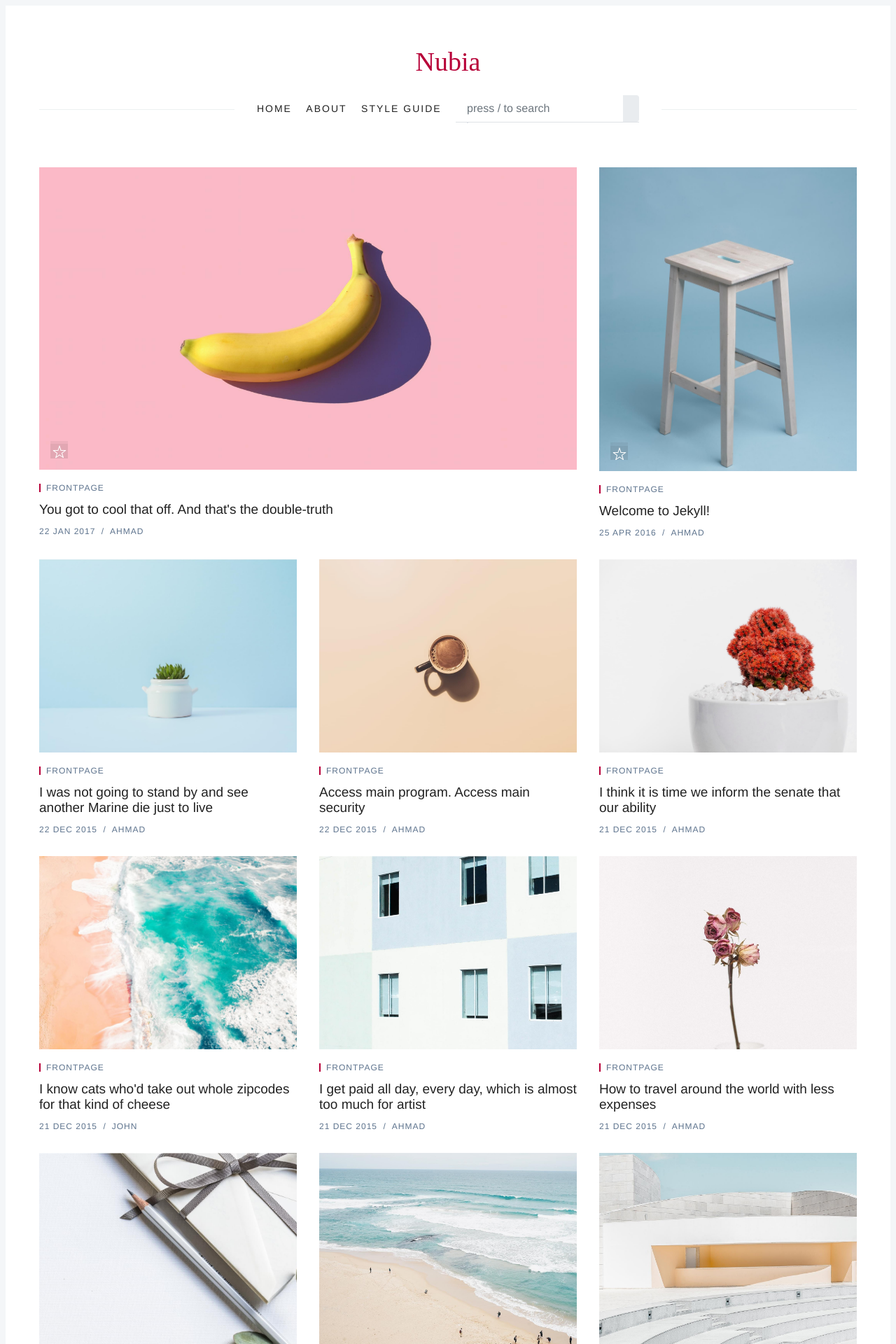
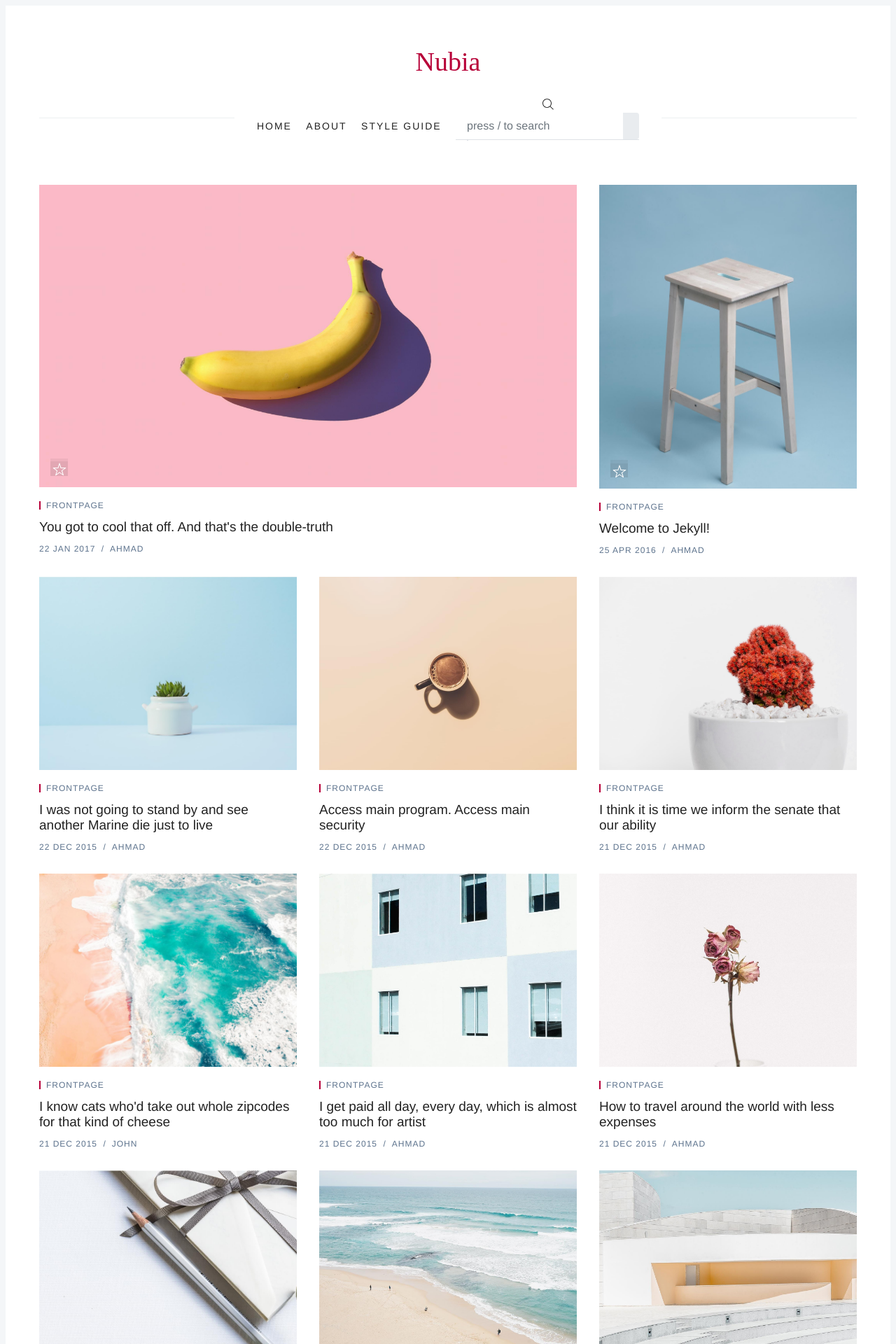
Before and after one commit to olaglam3/sleek, a Jekyll site: the page built from index.html, in a window 1280 px wide. Shown: the top 1920 px of the page at 70% size. Built offline with Jekyll 4.4.1, drawn with Linux system fonts in a browser that asks for light colours; some web fonts are replaced; the list of posts is cut into pages by our own code; a style sheet for code colours, icons or effects is not loaded.

Commit message:
Update header.html

```diff
--- a/_includes/header.html
+++ b/_includes/header.html
@@ -26,6 +26,7 @@
                 {% include navigation.html %}
                 <li class='c-nav__item'>
                   <a class='toggle-search-button js-search-toggle' href='#' aria-label='Search'>
+                     <span class='c-nav__icon' data-icon='ei-search' data-size='s'>{% include search.html %}</span>
                      {% include search.html %}
                   </a>
                 </li>
@@ -42,3 +43,5 @@
 
   </div>
 </header>
+
+{% include search-form.html %}
```
